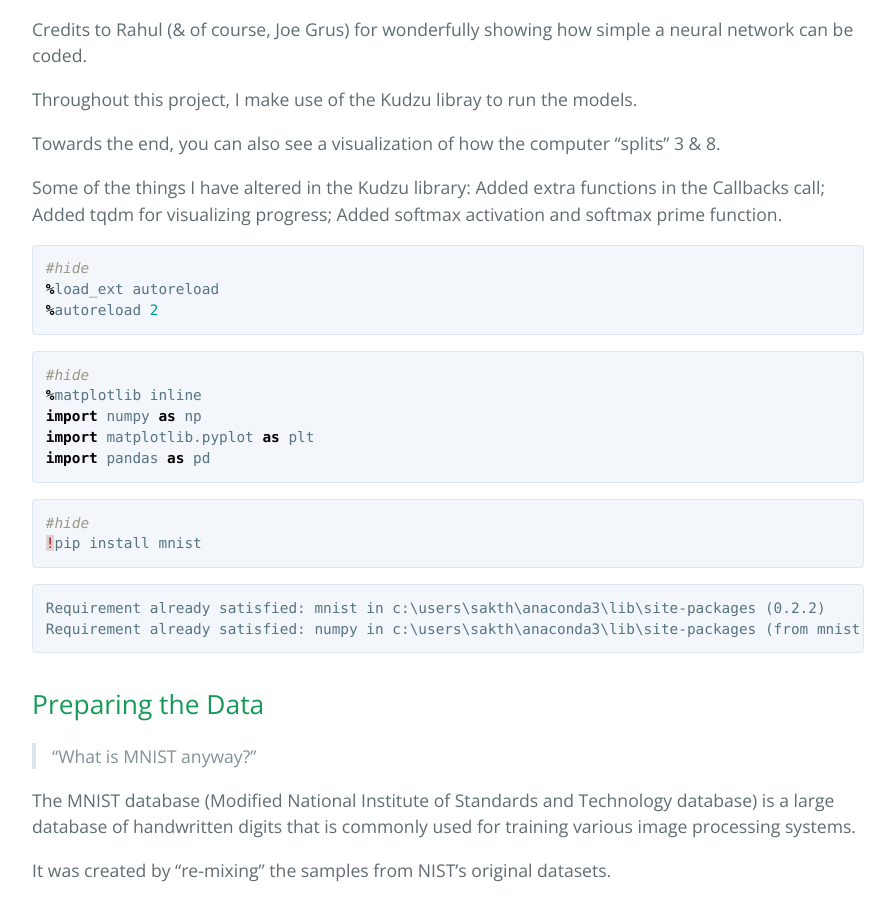
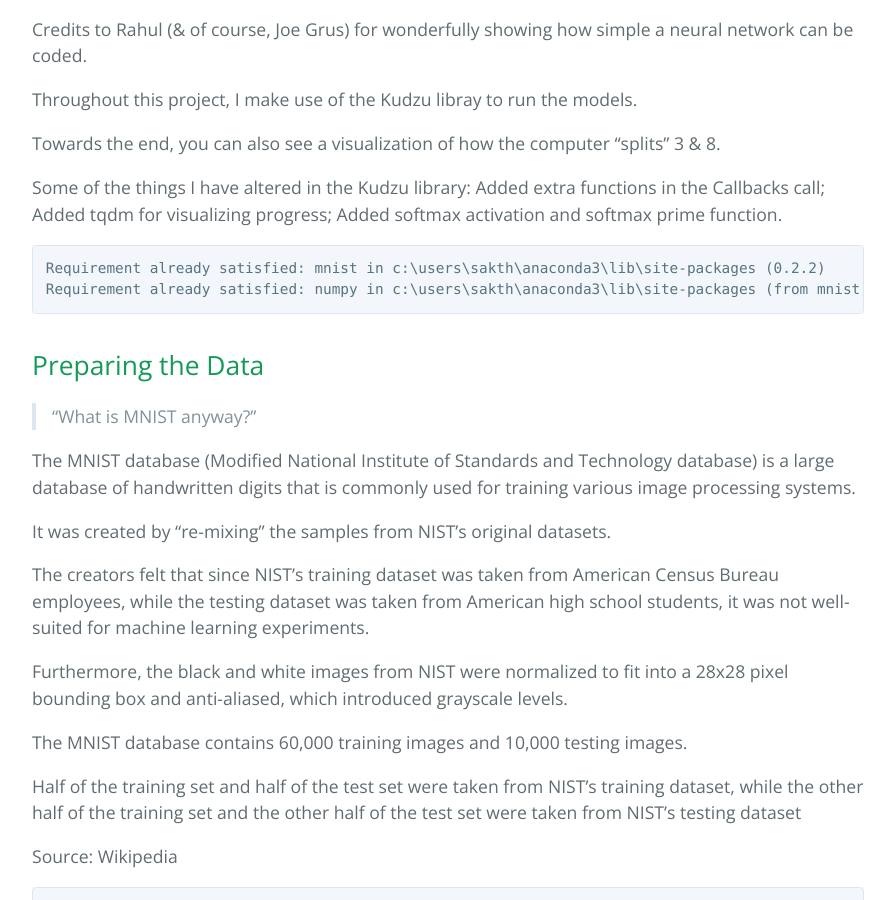
Before and after one commit to olgagraf/olgagraf.github.io, a Jekyll site: the page built from _posts/2015-08-09-LogisticsClassifier.md, in a window 1280 px wide and 900 px high, scrolled down 920 px. Shown: the whole window, without its empty margins (192-1087 px from the left). Built offline with Jekyll 4.4.1, drawn with Linux system fonts in a browser that asks for light colours; our own code applies the rules of GitHub Pages for plain Markdown files.

Commit message:
Update 2015-08-09-LogisticsClassifier.md

````diff
--- a/_posts/2015-08-09-LogisticsClassifier.md
+++ b/_posts/2015-08-09-LogisticsClassifier.md
@@ -28,26 +28,7 @@ Some of the things I have altered in the Kudzu library:
 Added extra functions in the Callbacks call; Added tqdm for visualizing progress; Added softmax activation and softmax prime function.
 
 
-```python
-#hide
-%load_ext autoreload
-%autoreload 2
-```
-
-
-```python
-#hide
-%matplotlib inline
-import numpy as np
-import matplotlib.pyplot as plt
-import pandas as pd
-```
-
-
-```python
-#hide
-!pip install mnist
-```
+
 
     Requirement already satisfied: mnist in c:\users\sakth\anaconda3\lib\site-packages (0.2.2)
     Requirement already satisfied: numpy in c:\users\sakth\anaconda3\lib\site-packages (from mnist) (1.16.4)
````
